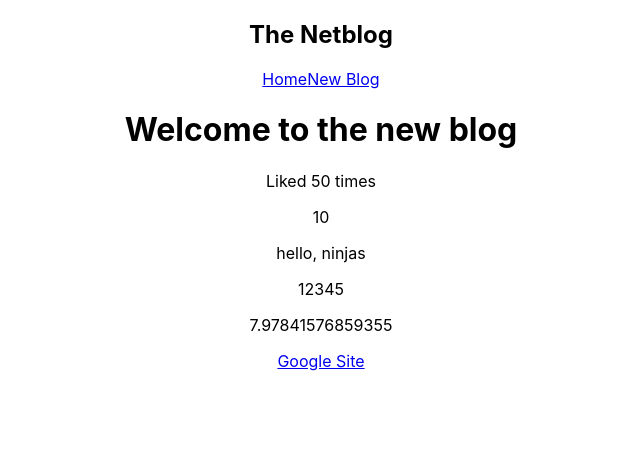
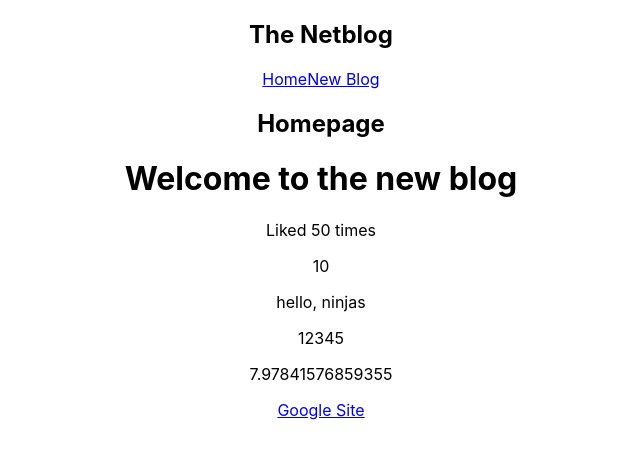
Before and after one commit to anirudhjois/COMPSCI-790-Test, a JavaScript app: page / in a window 1280 px wide. Shown: the top 458 px of the page, without its empty margins (319-959 px from the left). Built offline with nearby package versions, Linux system fonts and the light colour scheme; the HTML template or start-up script is replaced by a standard one.

Commit message:
Nested the home component in app.js

```diff
--- a/src/App.js
+++ b/src/App.js
@@ -1,5 +1,6 @@
 import './App.css';
 import Navbar from './Navbar';
+import Home from './Home';
 
 function App() {
   const title = 'Welcome to the new blog';
@@ -8,8 +9,10 @@ function App() {
 
   return (
     <div className="App">
-      <Navbar/>
+      <Navbar />
       <div className="content">
+        <Home />
+
         <h1>{ title }</h1>
         <p>Liked { likes } times</p>
 
```
